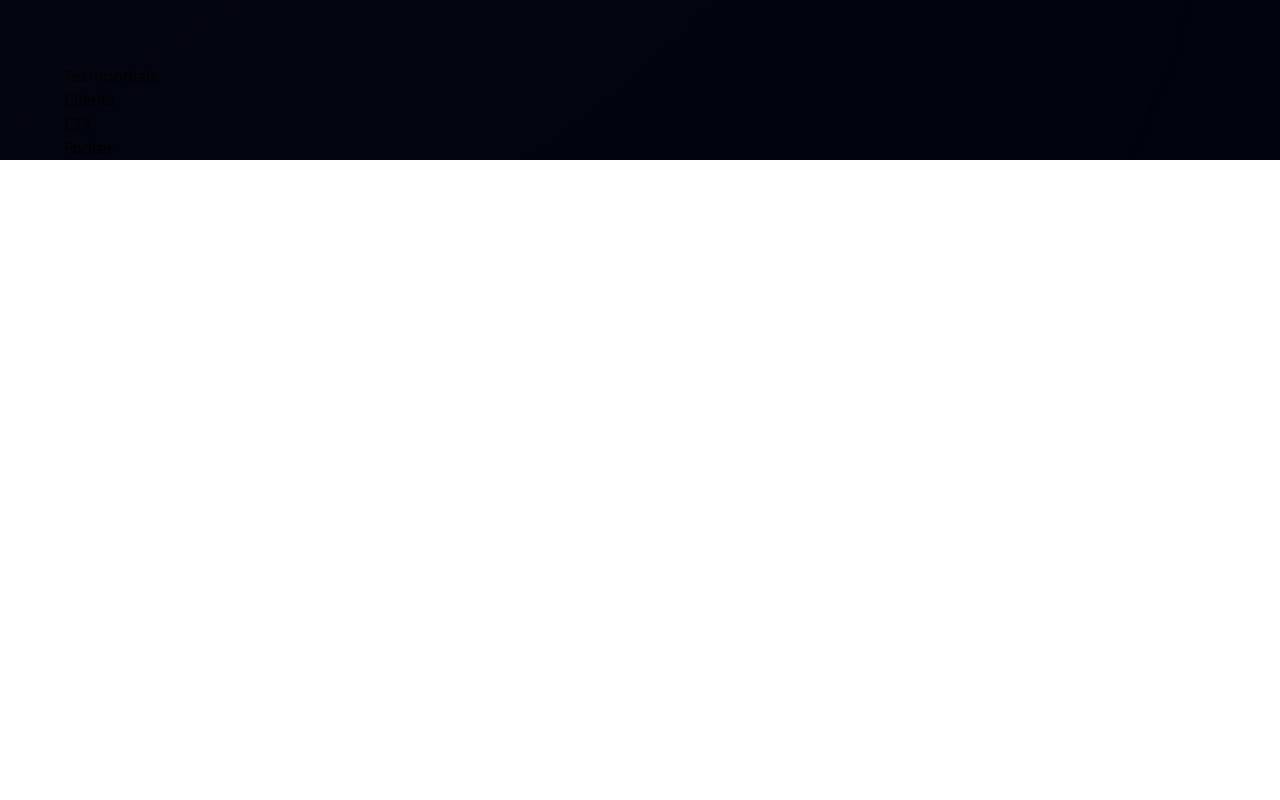
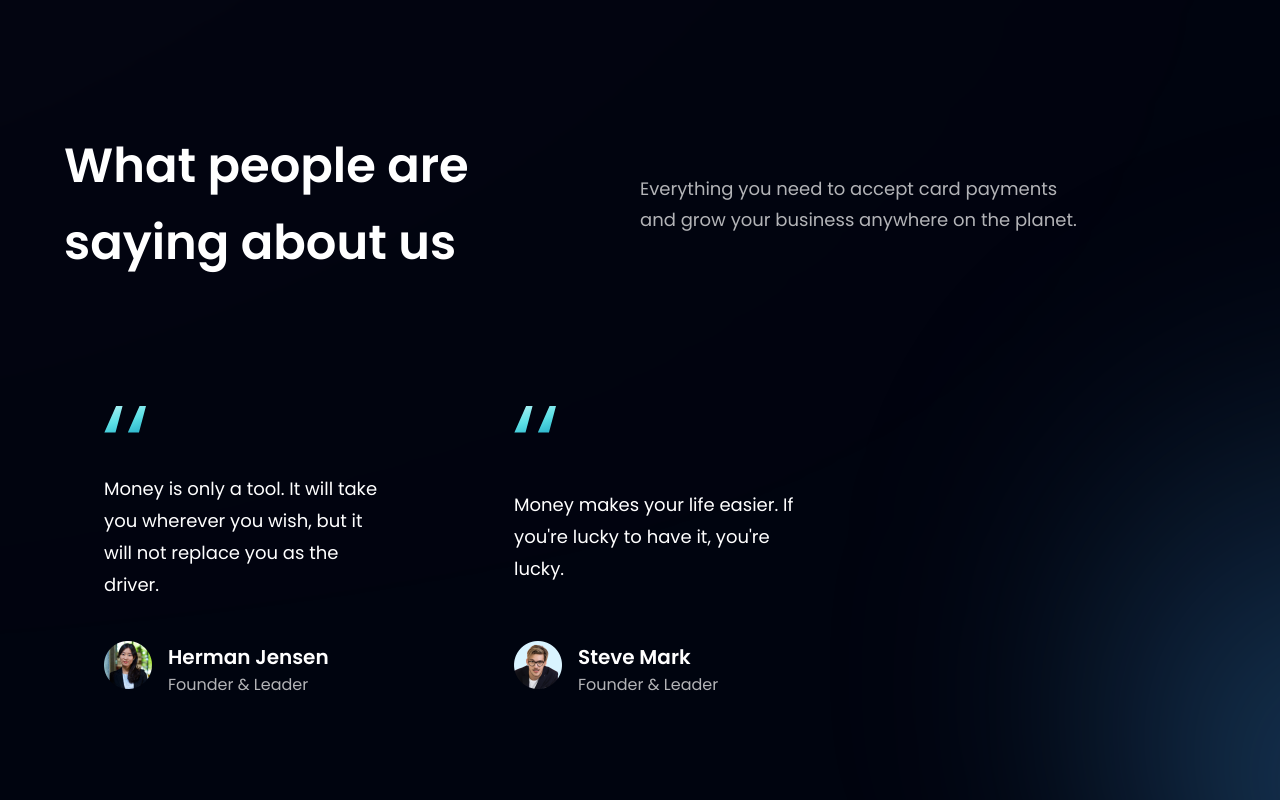
Before and after one commit to OyedunOye/bank_app, a React (Vite) app: page / in a window 1280 px wide. Shown: the part 2740-3540 px from the top of the page. Before the commit the page ends 2900 px from the top, so only its background shows below. Built offline with nearby package versions, Linux system fonts and the light colour scheme.

Commit message:
completed testimonials section

```diff
--- a/src/components/Testimonials.jsx
+++ b/src/components/Testimonials.jsx
@@ -1,9 +1,25 @@
-import React from 'react'
+import { feedback } from "../constants"
+import styles from "../style"
+import FeedbackCard from "./FeedbackCard"
 
-const Testimonials = () => {
-  return (
-    <div>Testimonials</div>
-  )
-}
+
+const Testimonials = () => (
+  <section id="clients" className={`${styles.paddingY} ${styles.flexCenter} flex-col relative`}>
+    <div className="absolute z-[0] w-[60%] h-[60%] -right-[50%] rounded-full blue__gradient"/>
+
+    <div className="w-full flex justify-between items-center md:flex-row flex-col sm:mb-16 mb-6 relative z-[1]">
+      <h1 className={styles.heading2}>What people are<br className="sm:block hidden"/> saying about us</h1>
+      <div className="w-full md:mt-0 mt-6">
+        <p className={`${styles.paragraph} text-left max-w-[450px]`}>Everything you need to accept card payments and grow your business anywhere on the planet.</p>
+      </div>
+    </div>
+
+    <div className="flex flex-wrap sm:justify-start justify-center w-full feedback-container relative z-[1]">
+      {feedback.map((card)=> (
+        <FeedbackCard key={card.id} {...card} />
+      ))}
+    </div>
+  </section>
+)
 
 export default Testimonials
```
